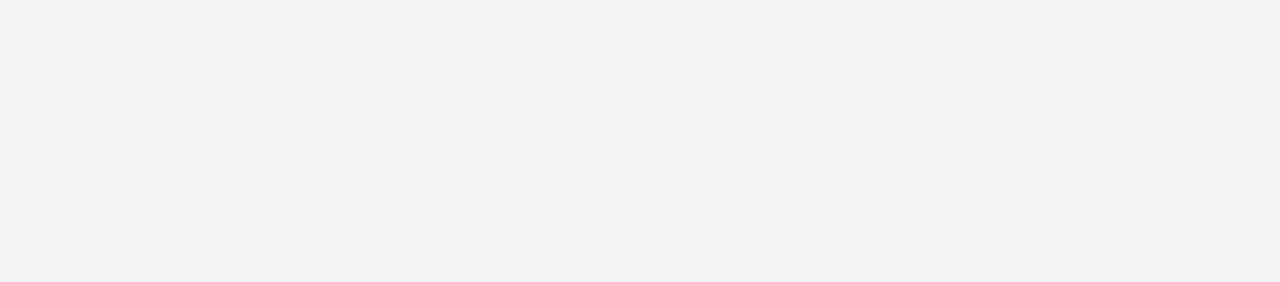
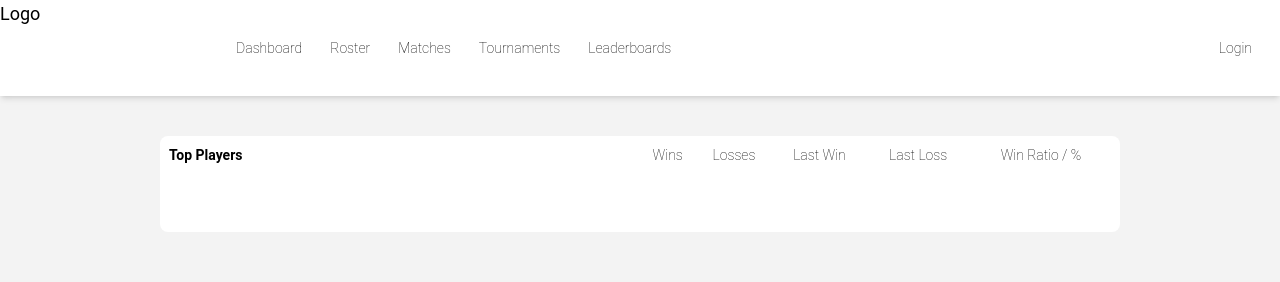
Before and after one commit to GreysonStalcup/foosball-app, a React (Vite) app: page /dashboard in a window 1280 px wide. Before the commit this address led to /. Shown: the top 282 px of the page. Built offline with nearby package versions, Linux system fonts and the light colour scheme; no server answers; the database is empty.

Commit message:
feat: add header and players component

```diff
--- a/src/App.css
+++ b/src/App.css
@@ -7,6 +7,14 @@
 }
 body {
   font-family: 'Roboto', sans-serif;
+  background-color: #f3f3f3;
+  font-size: 18px;
+}
+p {
+  font-size:12px;
+}
+table th {
+  font-size: 14px;
 }
 
 .App-logo {
--- a/src/App.jsx
+++ b/src/App.jsx
@@ -2,25 +2,24 @@ import "./App.css";
 import React, { useState, useEffect } from "react";
 import { Route, Routes, Navigate } from "react-router-dom";
 import Home from "./Components/Home";
-// import { listenForMatchData, saveMatchData } from "./firebase";
 import ManageTeams from "./Components/ManageTeams";
 import SignIn from "./Components/SignIn";
 import SignOut from "./auth/SignOut";
+import Header from "./Components/Header";
+import Dashboard from "./Pages/Dashboard";
 function App() {
   return (
     <div id="app">
+      <Header />
       <Routes>
         <Route path="/" element={<Home />} />
         <Route path="/manage-teams" element={<ManageTeams />} />
         <Route path="*" element={<Navigate to="/" />} />
         <Route path="/login" element={<SignIn />} />
+        <Route path="/dashboard" element={<Dashboard />} />
         <Route path="/auth/logout" element={<SignOut />} />
       </Routes>
     </div>
-    // <div className="App">
-    //   <h1>Foosball Tournament</h1>
-    //   <MatchList matchData={matchData} onSaveMatchData={handleSaveMatchData} />
-    // </div>
   );
 }
 
--- /dev/null
+++ b/src/Components/Header.jsx
@@ -0,0 +1,25 @@
+import React from 'react'
+import { Link } from 'react-router-dom'
+import ManageAccount from './ManageAccount'
+
+export default function Header() {
+  return (
+    <header>
+      <div className="bg-white w-full h-24 top-0 left-0 shadow-md">
+        <div className="flex align-middle items-center h-full justify-between">
+          <div className='items-center h-full w-1/6'>Logo</div>
+          <div className='flex space-x-7 font-extralight text-sm justify-start w-3/4'>
+            <Link className='hover:text-gray-600'to="/dashboard">Dashboard</Link>
+            <Link className='hover:text-gray-600'to="/dashboard">Roster</Link>
+            <Link className='hover:text-gray-600'to="/dashboard">Matches</Link>
+            <Link className='hover:text-gray-600'to="/dashboard">Tournaments</Link>
+            <Link className='hover:text-gray-600'to="/dashboard">Leaderboards</Link>
+          </div>
+          <div className='flex justify-end mr-4'>
+            <ManageAccount />
+          </div>
+        </div>
+      </div>
+    </header>
+  )
+}
--- a/src/Components/Home.jsx
+++ b/src/Components/Home.jsx
@@ -2,6 +2,7 @@ import React from 'react';
 import { Link } from 'react-router-dom';
 import Scoreboard from './Scoreboard';
 import SignUp from '../auth_signup_password';
+import Header from './Header';
 function Home() {
   return (
     <div>
--- /dev/null
+++ b/src/Components/ManageAccount.jsx
@@ -0,0 +1,19 @@
+import React from 'react'
+import { getAuth } from 'firebase/auth'
+export default function ManageAccount() {
+  const auth = getAuth();
+  const user = auth.currentUser;
+  if(user) {
+    user.photoURL = "https://api.lorem.space/image/game?w=36&h=36"
+    user.displayName = "Greyson Stalcup"
+  }
+  return (
+    <div>
+      {user ?
+       <div className="flex">
+         <p className="whitespace-nowrap self-center pr-3 font-extralight text-sm">{ user.displayName }</p> <img className='rounded-full'src={ user.photoURL } />
+       </div>
+      : <p className="whitespace-nowrap self-center pr-3 font-extralight text-sm">Login</p>}
+    </div>
+  )
+}
--- /dev/null
+++ b/src/Components/TopPlayers.jsx
@@ -0,0 +1,17 @@
+import React from 'react'
+
+export default function TopPlayers() {
+  return (
+    <div className='w-3/4 bg-white rounded-lg h-24 mx-auto mt-10 p-2'>
+        <table className='w-full font-extralight'>
+            <th className="w-1/2 text-left">Top Players</th>
+            <th className="font-extralight">Wins</th>
+            <th className="font-extralight">Losses</th>
+            <th className="font-extralight">Last Win</th>
+            <th className="font-extralight">Last Loss</th>
+            <th className="font-extralight">Win Ratio / %</th>
+
+        </table>
+    </div>
+  )
+}
--- /dev/null
+++ b/src/Pages/Dashboard.jsx
@@ -0,0 +1,8 @@
+import React from 'react'
+import TopPlayers from '../Components/TopPlayers'
+
+export default function Dashboard() {
+  return (
+    <TopPlayers />
+  )
+}
```
